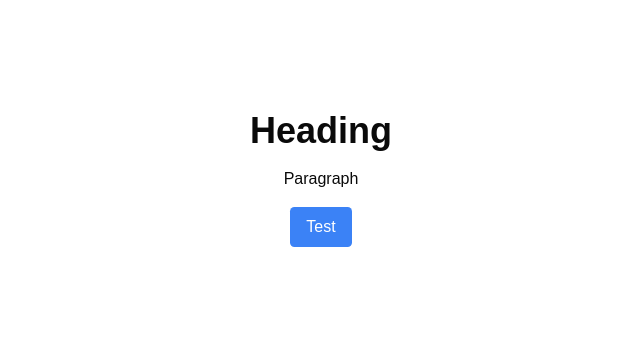
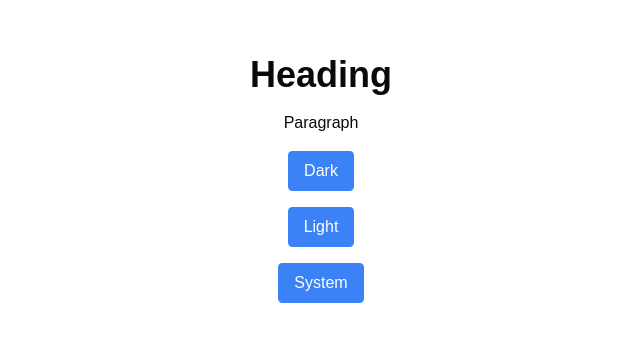
Before and after one commit to Fanoflix/personal-portfolio-v2, a Next.js app: page / in a window 1280 px wide. Shown: the part 221-562 px from the top of the page, without its empty margins (319-959 px from the left). Built offline with nearby package versions, Linux system fonts and the light colour scheme; a web font is replaced by a local one.

Commit message:
DEV: Added next-themes for changing themes easily

```diff
--- a/src/app/globals.css
+++ b/src/app/globals.css
@@ -73,5 +73,7 @@
   }
   body {
     @apply bg-background text-foreground;
+    /* Theme transition */
+    @apply transition-colors duration-200;
   }
 }
--- a/src/app/layout.tsx
+++ b/src/app/layout.tsx
@@ -1,5 +1,6 @@
 import type { Metadata } from "next";
 import localFont from "next/font/local";
+import { ThemeProvider } from "../components/theme-provider";
 import "./globals.css";
 
 const inter = localFont({
@@ -21,7 +22,11 @@ export default function RootLayout({
 }>) {
   return (
     <html lang="en" className={`${inter.variable} antialiased`}>
-      <body>{children}</body>
+      <body>
+        <ThemeProvider attribute="class" defaultTheme="system" enableSystem>
+          {children}
+        </ThemeProvider>
+      </body>
     </html>
   );
 }
--- a/src/app/page.tsx
+++ b/src/app/page.tsx
@@ -1,10 +1,36 @@
+"use client";
+import { useTheme } from "next-themes";
+
 export default function Home() {
+  const { setTheme } = useTheme();
+
   return (
     <div className="w-screen h-screen flex flex-col gap-4 items-center justify-center">
       <h1 className="text-4xl font-bold">Heading</h1>
       <p>Paragraph</p>
-      <button className="bg-blue-500 text-white px-4 py-2 rounded-md">
-        Test
+      <button
+        onClick={() => {
+          setTheme("dark");
+        }}
+        className="bg-blue-500 text-white px-4 py-2 rounded-md"
+      >
+        Dark
+      </button>
+      <button
+        onClick={() => {
+          setTheme("light");
+        }}
+        className="bg-blue-500 text-white px-4 py-2 rounded-md"
+      >
+        Light
+      </button>
+      <button
+        onClick={() => {
+          setTheme("system");
+        }}
+        className="bg-blue-500 text-white px-4 py-2 rounded-md"
+      >
+        System
       </button>
     </div>
   );
--- /dev/null
+++ b/src/components/theme-provider.tsx
@@ -0,0 +1,8 @@
+"use client";
+
+import { ThemeProvider as NextThemesProvider } from "next-themes";
+import { type ThemeProviderProps } from "next-themes/dist/types";
+
+export function ThemeProvider({ children, ...props }: ThemeProviderProps) {
+  return <NextThemesProvider {...props}>{children}</NextThemesProvider>;
+}
```
